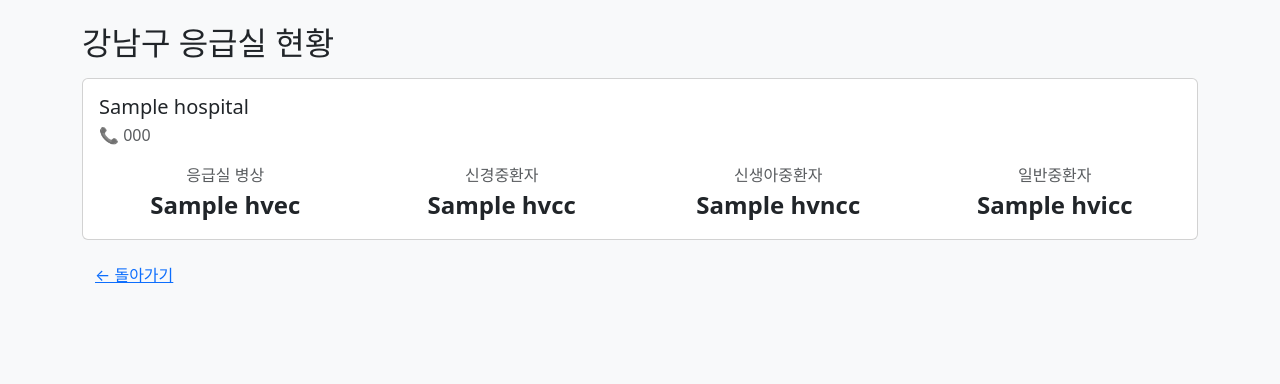
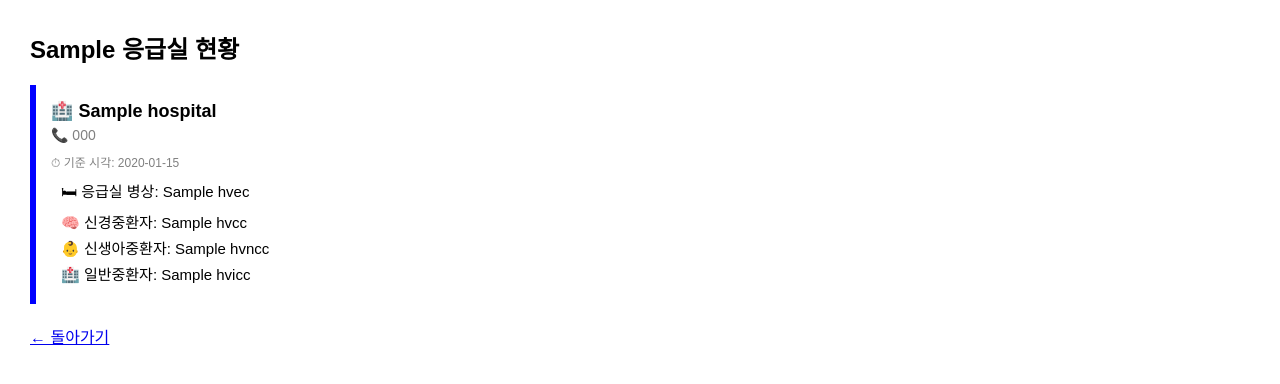
Before and after one commit to night-goat/db-project, a Flask app: template templates/result.html in a window 1280 px wide. Shown: the top 384 px of the page. Run offline with Flask 3, Linux system fonts and the light colour scheme; the template is opened without the code that fills it: most values are stand-ins (such as "Sample title", 1, 10 or a date in 2020).

Commit message:
result_html update

```diff
--- a/app.py
+++ b/app.py
@@ -11,13 +11,13 @@ def get_db():
 
 @app.route("/")
 def index():
-    # 일단 버튼만 있는 페이지
+
     return render_template("index.html")
 
 
 @app.route("/search")
 def search():
-    # 🔥 하드코딩 검색 (지금 단계 핵심)
+
     stage1 = "서울특별시"
     stage2 = "강남구"
 
@@ -29,6 +29,7 @@ def search():
         H.dutyname,
         H.dutytel3,
         B.hvec,
+        B.hvidate,
         S.hvcc,
         S.hvncc,
         S.hvicc
--- a/templates/result.html
+++ b/templates/result.html
@@ -2,55 +2,79 @@
 <html lang="ko">
 <head>
   <meta charset="utf-8">
-  <title>강남구 응급실 현황</title>
-
-  <!-- Bootstrap -->
-  <link href="https://cdn.jsdelivr.net/npm/bootstrap@5.3.3/dist/css/bootstrap.min.css" rel="stylesheet">
+  <title>응급실 현황</title>
 
   <style>
     body {
-      background-color: #f8f9fa;
+      font-family: Arial, sans-serif;
+      background-color: white;
+      margin: 30px;
+    }
+
+    h2 {
+      margin-bottom: 20px;
+    }
+
+    .hospital {
+      border-left: 6px solid blue;
+      padding: 15px;
+      margin-bottom: 20px;
+      background-color: white;
+    }
+
+    .hospital-name {
+      font-size: 18px;
+      font-weight: bold;
+      margin-bottom: 5px;
+    }
+
+    .phone {
+      font-size: 14px;
+      color: gray;
+      margin-bottom: 10px;
+    }
+
+    .update-time {
+      font-size: 12px;
+      color: gray;
+      margin-bottom: 10px;
+    }
+
+    .info {
+      margin-left: 10px;
+      font-size: 15px;
+    }
+
+    .info div {
+      margin-bottom: 5px;
     }
   </style>
 </head>
 
 <body>
-<div class="container mt-4">
-  <h2 class="mb-3">강남구 응급실 현황</h2>
 
-  {% for h in hospitals %}
-  <div class="card mb-3">
-    <div class="card-body">
-      <h5 class="mb-1">{{ h["dutyname"] }}</h5>
-      <p class="text-muted mb-3">📞 {{ h["dutytel3"] }}</p>
+<h2>{{ stage2 }} 응급실 현황</h2>
 
-      <div class="row text-center">
-        <div class="col">
-          <div class="text-muted">응급실 병상</div>
-          <div class="fs-4 fw-bold">{{ h["hvec"] }}</div>
-        </div>
+{% for h in hospitals %}
+<div class="hospital">
+  <div class="hospital-name">🏥 {{ h["dutyname"] }}</div>
 
-        <div class="col">
-          <div class="text-muted">신경중환자</div>
-          <div class="fs-4 fw-bold">{{ h["hvcc"] }}</div>
-        </div>
+  <div class="phone">📞 {{ h["dutytel3"] }}</div>
 
-        <div class="col">
-          <div class="text-muted">신생아중환자</div>
-          <div class="fs-4 fw-bold">{{ h["hvncc"] }}</div>
-        </div>
+  <div class="update-time">
+    ⏱ 기준 시각: {{ h["hvidate"] }}
+  </div>
 
-        <div class="col">
-          <div class="text-muted">일반중환자</div>
-          <div class="fs-4 fw-bold">{{ h["hvicc"] }}</div>
-        </div>
-      </div>
+  <div class="info">
+    <div>🛏 응급실 병상: {{ h["hvec"] }}</div>
+    <div>🧠 신경중환자: {{ h["hvcc"] }}</div>
+    <div>👶 신생아중환자: {{ h["hvncc"] }}</div>
+    <div>🏥 일반중환자: {{ h["hvicc"] }}</div>
+  </div>
+</div>
+{% endfor %}
 
-    </div>
-  </div>
-  {% endfor %}
+<a href="/">← 돌아가기</a>
 
-  <a href="/" class="btn btn-link">← 돌아가기</a>
-</div>
 </body>
 </html>
```
